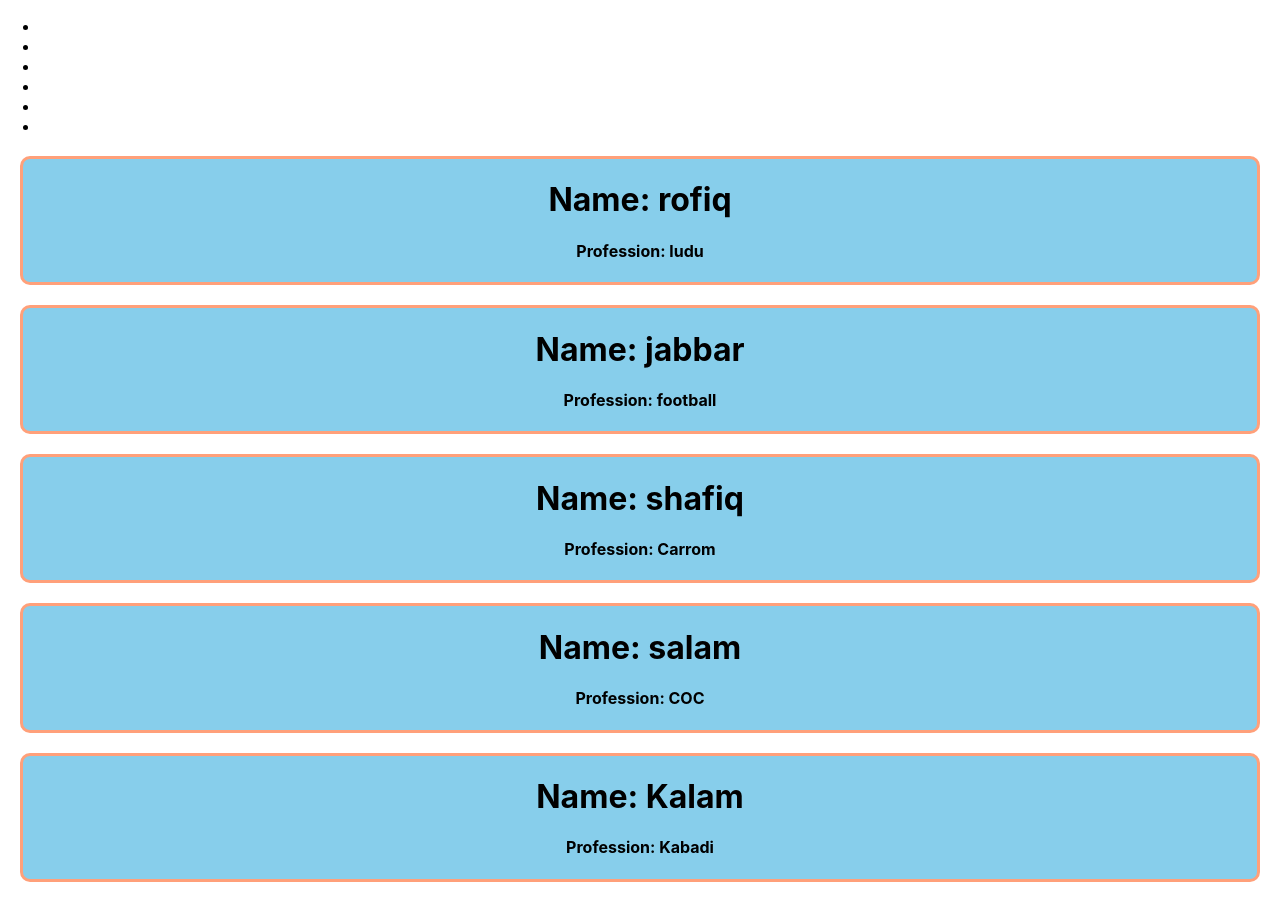
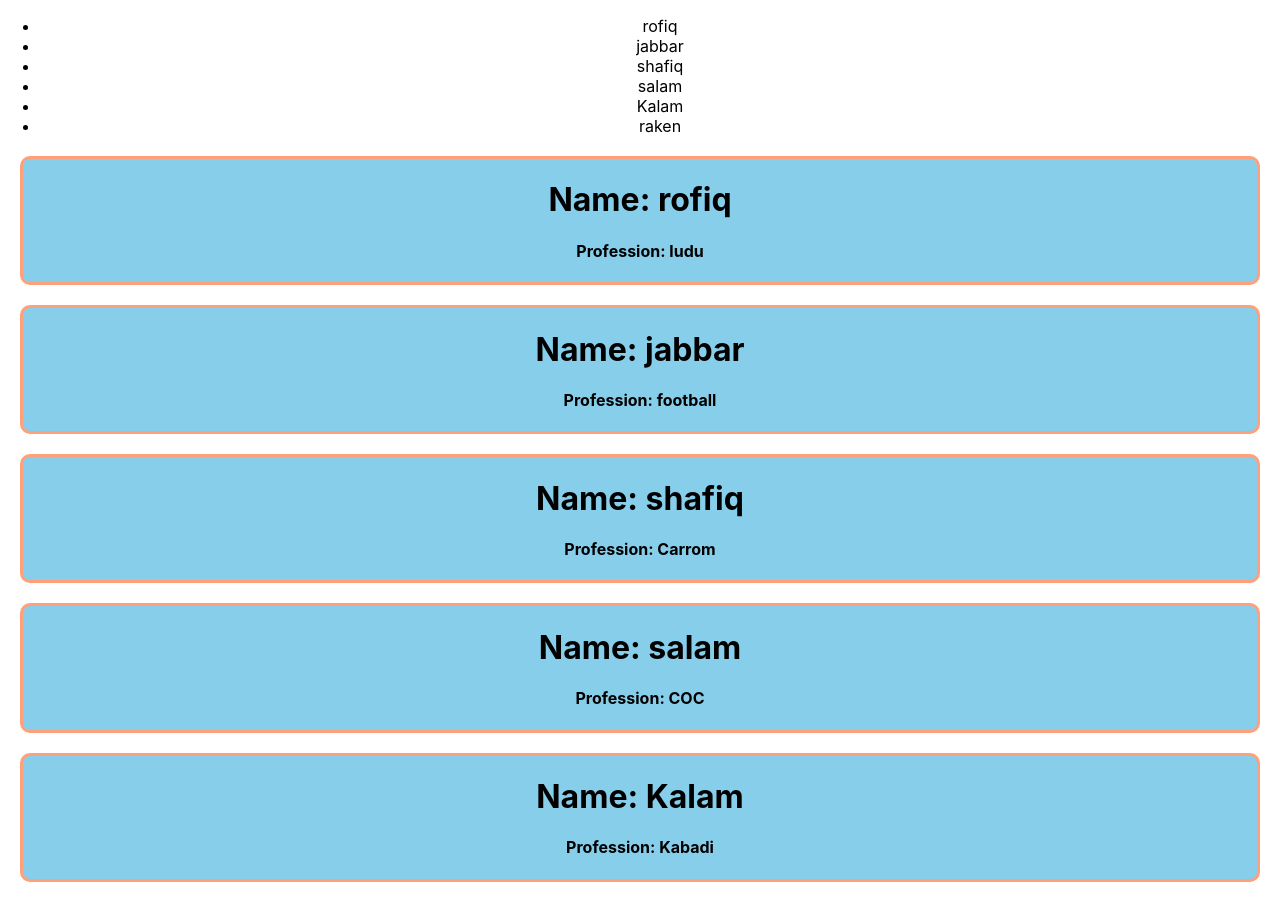
Before and after one commit to 404Bappy/Learning-React, a React (Create React App) app: page / in a window 1280 px wide. Built offline with nearby package versions, Linux system fonts and the light colour scheme.

Commit message:
initial comit

```diff
--- a/src/App.js
+++ b/src/App.js
@@ -7,7 +7,7 @@ function App() {
     <div className="App">
      <ul>
         {
-          Name.map(Name => <li></li>)
+          Name.map(Name => <li>{Name}</li>)
         }
 
      </ul>
```
